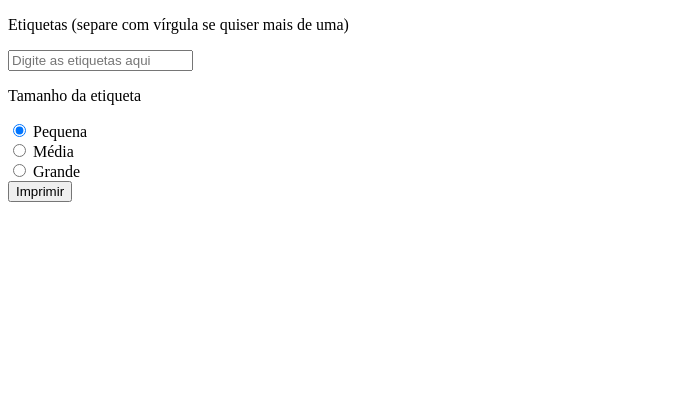
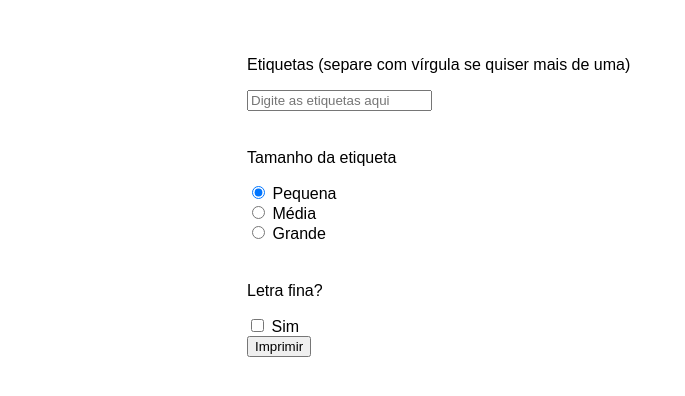
Before and after one commit to Daymannovaes/etiquetas, a website: page index.html in a window 1280 px wide. Shown: the whole page, without its empty margins (0-685 px from the left). Drawn offline with Linux system fonts and the light colour scheme.

Commit message:
add bold option

```diff
--- a/index.html
+++ b/index.html
@@ -3,6 +3,22 @@
   <head>
     <meta charset="utf-8">
     <title>Etiquetas</title>
+    <style>
+      main {
+        padding: 2em 3em;
+      }
+
+      form {
+        max-width: 786px;
+        margin: 0 auto;
+        font-family: Arial;
+        font-size: 16px;
+      }
+
+      p.label {
+        margin: 2.4em 0 1em;
+      }
+    </style>
   </head>
   <body>
     <main>
@@ -10,13 +26,17 @@
         <p>Etiquetas (separe com vírgula se quiser mais de uma)</p>
         <input required name="texto" type="text" placeholder="Digite as etiquetas aqui">
 
-        <p>Tamanho da etiqueta</p>
+        <p class="label">Tamanho da etiqueta</p>
         <input checked required type="radio" name="tamanho" value="pequeno" id="pequeno">
         <label for="pequeno">Pequena</label><br>
         <input required type="radio" name="tamanho" value="medio" id="medio">
         <label for="medio">Média</label><br>
         <input required type="radio" name="tamanho" value="grande" id="grande">
         <label for="grande">Grande</label><br>
+
+        <p class="label">Letra fina?</p>
+        <input type="checkbox" name="fontweight" value="100" id="100">
+        <label for="100">Sim</label><br>
 
         <button>Imprimir</button>
       </form>
--- a/js/custom-label.js
+++ b/js/custom-label.js
@@ -7,8 +7,9 @@ class CustomLabel extends HTMLElement {
     template.innerHTML = `
       <style>
         :host {
+          --font-family: ${this.fonte};
           --font-size: ${this.tamanhofonte}pt;
-          --font-family: ${this.fonte};
+          --font-weight: ${this.fontweight};
 
           display: inline-block;
 
@@ -49,6 +50,7 @@ class CustomLabel extends HTMLElement {
           text-transform: uppercase;
           font-family: var(--font-family);
           font-size: var(--font-size);
+          font-weight: var(--font-weight);
           margin: 0;
 
           width: 100%;
@@ -102,6 +104,10 @@ class CustomLabel extends HTMLElement {
   get fonte() {
     return this.getAttribute("fonte") || "Algerian";
   }
+
+  get fontweight() {
+    return this.getAttribute("fontweight") || "800";
+  }
 }
 
 
--- a/js/print.js
+++ b/js/print.js
@@ -13,6 +13,7 @@
   const margemfonte = getParams("margemfonte");
   const tamanhofonte = getParams("tamanhofonte");
   const fonte = getParams("fonte");
+  const fontweight = getParams("fontweight");
   const escala = getParams("escala");
 
   const items = texto.trim().split(",").map(tx => `
@@ -23,6 +24,7 @@
       margemfonte="${margemfonte}"
       tamanhofonte="${tamanhofonte}"
       fonte="${fonte}"
+      fontweight="${fontweight}"
       escala="${escala}"
     ></custom-label>
   `).join("\n");
--- a/package.json
+++ b/package.json
@@ -8,5 +8,8 @@
     "test": "jest"
   },
   "author": "",
-  "license": "ISC"
+  "license": "ISC",
+  "dependencies": {
+    "@material/button": "^7.0.0"
+  }
 }
```
